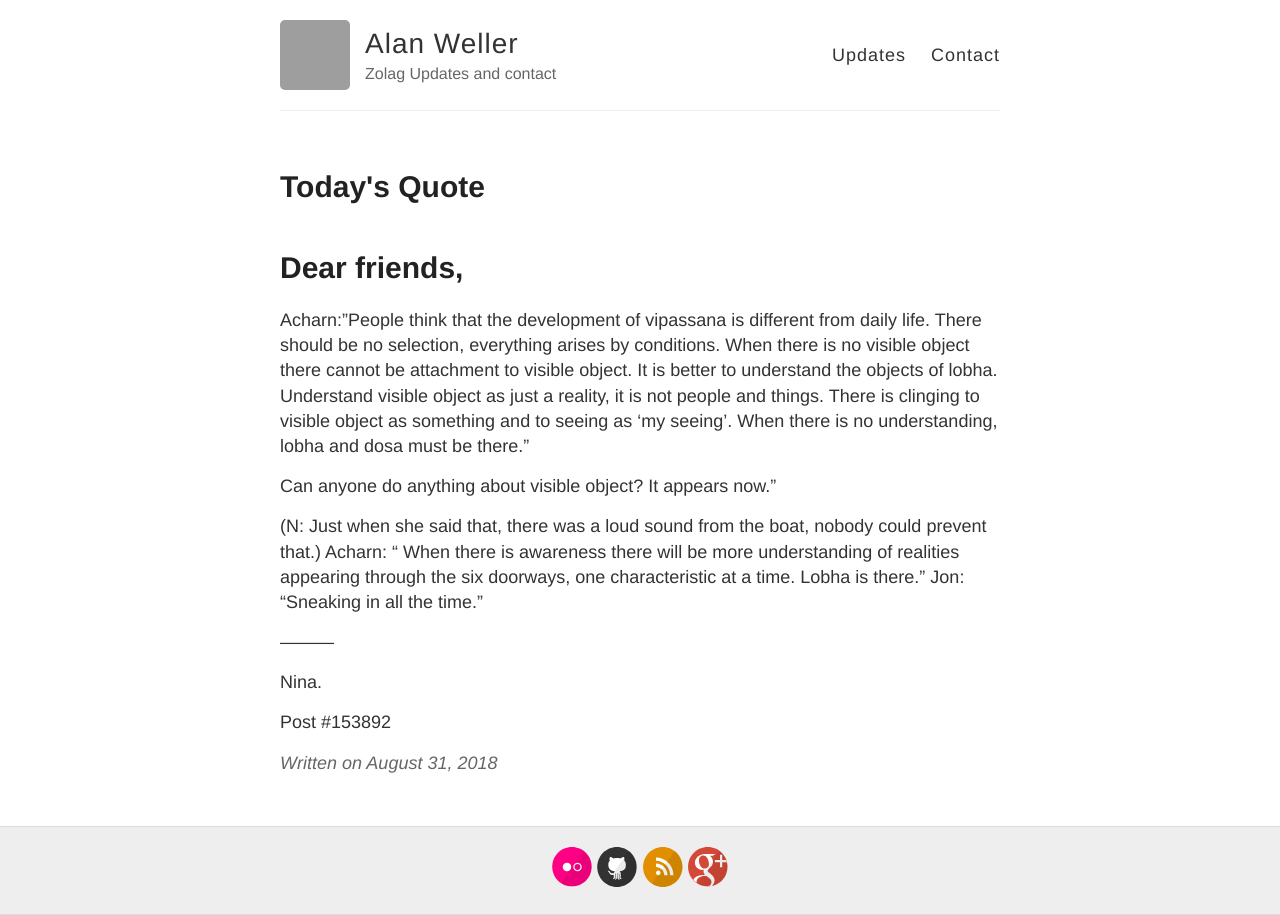
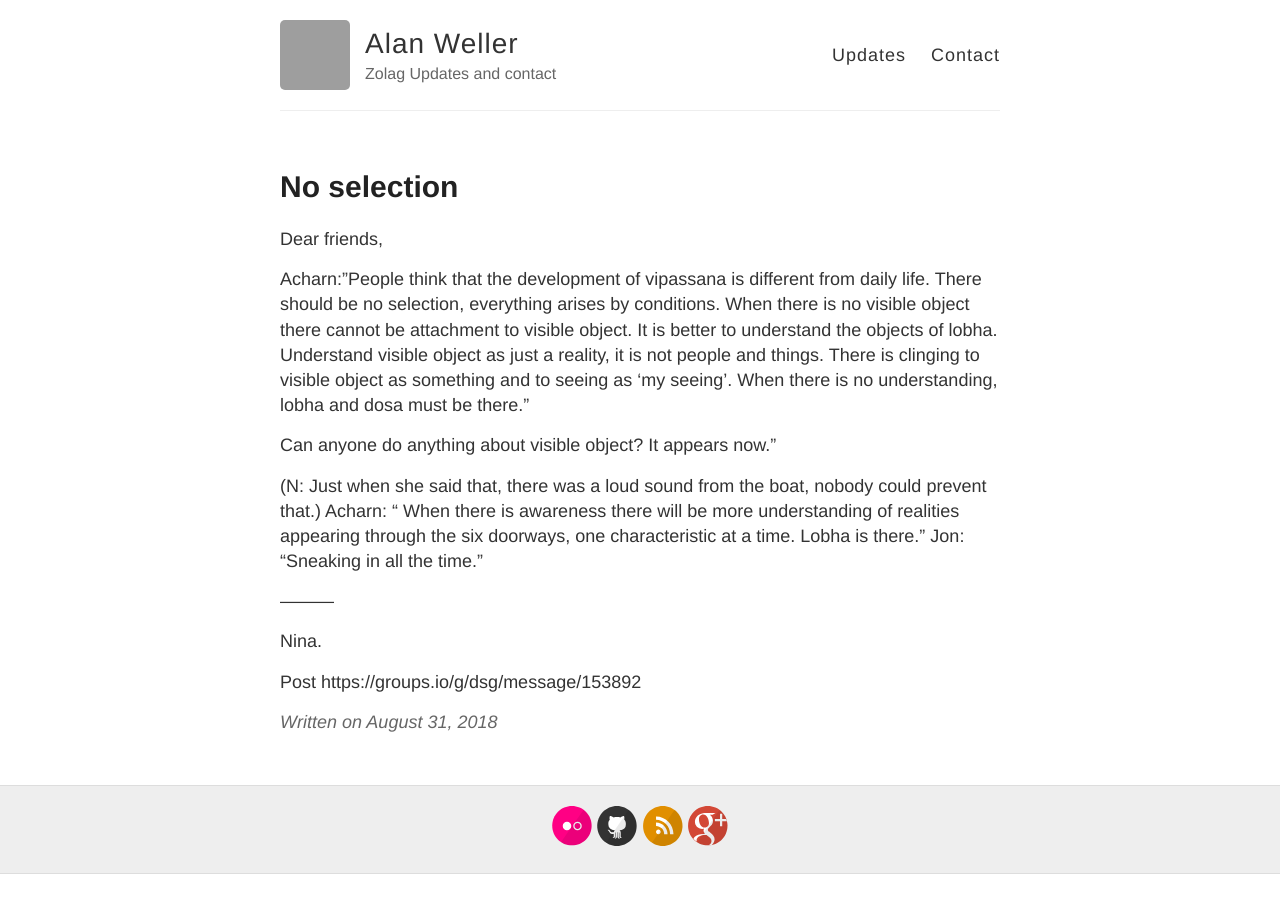
Before and after one commit to alwell/alwell.github.io, a Jekyll site: the page built from _posts/2018-08-31-Today's_Quote.md, in a window 1280 px wide. Built offline with Jekyll 4.4.1, drawn with Linux system fonts in a browser that asks for light colours; Markdown is read by kramdown in place of the engine named in the settings; grey boxes are pictures that could not be loaded.

Commit message:
Update 2018-08-31-Today's_Quote.md

```diff
--- a/_posts/2018-08-31-Today's_Quote.md
+++ b/_posts/2018-08-31-Today's_Quote.md
@@ -1,11 +1,11 @@
 ---
 layout: post
-title:  "Today's Quote"
+title:  "No selection"
 date:   2018-08-31
 categories: jekyll update
 ---
 
-# Dear friends,
+Dear friends,
 
 Acharn:”People think that the development of vipassana is different from daily life. There should be no selection, everything arises by conditions. When there is no visible object there cannot be attachment to visible object. It is better to understand the objects of lobha. Understand visible object as just a reality, it is not people and things.
 There is clinging to visible object as something and to seeing as ‘my seeing’. When there is no understanding, lobha and dosa must be there.”
```
Also changed, not shown: other parts of _posts/2018-08-31-Today's_Quote.md (+1 -1 lines).
